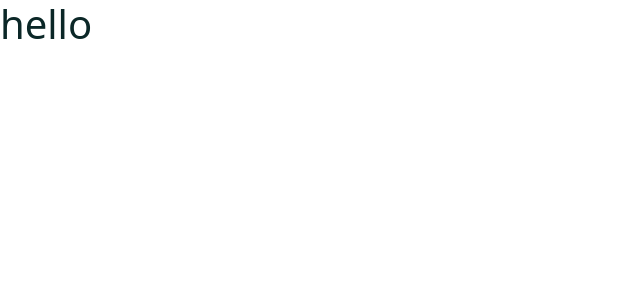
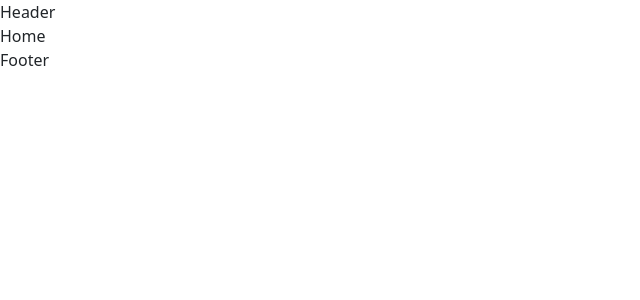
Before and after one commit to Oussama-Fajraoui/Tour-Management, a React (Create React App) app in the folder client/: page /home in a window 1280 px wide. Shown: the top 300 px of the page, without its empty margins (0-640 px from the left). Built offline with nearby package versions, Linux system fonts and the light colour scheme; a web font is replaced by a local one.

Commit message:
adding layout

```diff
--- a/client/src/App.js
+++ b/client/src/App.js
@@ -1,7 +1,9 @@
 import './App.css';
+import Layout from './components/Layout/Layout';
+
 
 function App() {
-  return <h1>hello</h1>
+  return <Layout />
 }
 
 export default App;
--- a/client/src/index.js
+++ b/client/src/index.js
@@ -6,10 +6,13 @@
 import "remixicon/fonts/remixicon.css";
 import "slick-carousel/slick/slick.css";
 import "slick-carousel/slick/slick-theme.css";
+import { BrowserRouter } from "react-router-dom";
 
 const root = ReactDOM.createRoot(document.getElementById("root"));
 root.render(
   <React.StrictMode>
-    <App />
+    <BrowserRouter>
+       <App />
+    </BrowserRouter>
   </React.StrictMode>
 );
```
